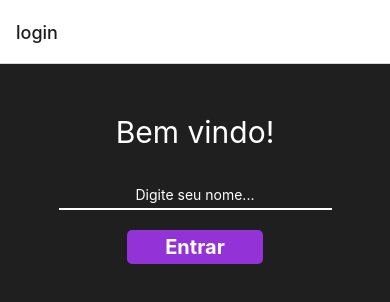
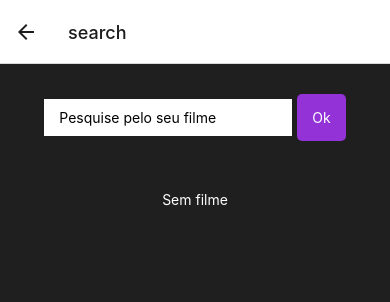
Before and after one commit to CodeParadise07/Sessao_Filme_Android, a React Native app: screen /search in a window 390 px wide. Shown: the top 302 px of the page. Built offline with nearby package versions, Linux system fonts and the light colour scheme.

Commit message:
Implemented movie search function

```diff
--- a/components/Box/index.tsx
+++ b/components/Box/index.tsx
@@ -20,7 +20,6 @@ export function Box(data: any) {
           style={style.banner}
           source={{ uri: `${image_path}${data.data.poster_path}` }}
         />
-        <Text style={style.titleHot}>&#128293;</Text>
       </View>
     </TouchableOpacity>
   );
--- a/components/BoxRated/index.tsx
+++ b/components/BoxRated/index.tsx
@@ -16,6 +16,7 @@ export function BoxRated(data: any) {
     <TouchableOpacity onPress={handleClick}>
       <View style={style.container}>
         <Image
+          resizeMode="cover"
           style={style.banner}
           source={{ uri: `${image_path}${data.data.backdrop_path}` }}
         />
--- a/package.json
+++ b/package.json
@@ -22,8 +22,9 @@
     "react-native-screens": "~3.18.0",
     "react-native-vector-icons": "^9.2.0",
     "react-native-web": "~0.18.7",
-    "react-native-webview": "^11.26.1",
-    "react-native-youtube-iframe": "^2.2.2"
+    "react-native-webview": "11.23.1",
+    "react-native-youtube-iframe": "^2.2.2",
+    "react-tsparticles": "^2.9.3"
   },
   "devDependencies": {
     "@babel/core": "^7.19.3",
--- a/pages/Home/Style.ts
+++ b/pages/Home/Style.ts
@@ -5,6 +5,20 @@ export const style = StyleSheet.create({
     flex: 1,
     backgroundColor: "#1f1f1f",
     color: "#fff",
+  },
+  bgSearch: {
+    width: "100%",
+    display: "flex",
+    flexDirection: "row",
+    alignItems: "center",
+    paddingVertical: 20,
+    paddingHorizontal: 10,
+    borderBottomColor: "#fff",
+    borderBottomWidth: 1,
+  },
+  searchTitle: {
+    color: "#fff",
+    marginLeft: 10,
   },
   title: {
     color: "#fff",
--- a/pages/Home/home.tsx
+++ b/pages/Home/home.tsx
@@ -11,8 +11,17 @@ import { Box } from "../../components/Box";
 import { BoxRated } from "../../components/BoxRated";
 import { useNavigation } from "@react-navigation/native";
 import { style } from "./Style";
+import Icon from "react-native-vector-icons/Feather";
 
 export function Home() {
+  //UseStates
+  const [popular, setPopular] = useState([]);
+  const [topRated, setTopRated] = useState([]);
+  const [recommedation, setRecommendation] = useState<recommedationAPI>({
+    backdrop_path: "",
+  });
+  const [shortly, setShortly] = useState([]);
+
   useEffect(() => {
     fetch(
       `https://api.themoviedb.org/3/movie/popular?api_key=dfe68602b34df2dbb9c6c15dcfea7dfe&language=pt-BR&page=1`
@@ -31,18 +40,17 @@ export function Home() {
     )
       .then((response) => response.json())
       .then((data) => setRecommendation(data));
+
+    fetch(
+      `https://api.themoviedb.org/3/movie/upcoming?api_key=dfe68602b34df2dbb9c6c15dcfea7dfe&language=pt-BR&page=1`
+    )
+      .then((response) => response.json())
+      .then((data) => setShortly(data.results));
   }, []);
 
   interface recommedationAPI {
     backdrop_path: String;
   }
-
-  //UseStates
-  const [popular, setPopular] = useState([]);
-  const [topRated, setTopRated] = useState([]);
-  const [recommedation, setRecommendation] = useState<recommedationAPI>({
-    backdrop_path: "",
-  });
 
   //Pegar numero aleatorio
   let randomMovie = Math.ceil(Math.random() * 1000);
@@ -58,10 +66,17 @@ export function Home() {
       id: randomMovie,
     });
   }
+  function handleSearch() {
+    navigation.navigate("search");
+  }
 
   return (
     <ScrollView>
       <View style={style.container}>
+        <TouchableOpacity style={style.bgSearch} onPress={handleSearch}>
+          <Icon name="search" size={25} color="#fff" />
+          <Text style={style.searchTitle}>Pesquisar</Text>
+        </TouchableOpacity>
         <View>
           <Text style={style.title}>Recomendação</Text>
           <View>
@@ -97,6 +112,18 @@ export function Home() {
             }}
           ></FlatList>
         </View>
+
+        <View>
+          <Text style={style.title}>Novos filmes!</Text>
+          <FlatList
+            horizontal={true}
+            data={shortly}
+            ListEmptyComponent={() => <Text>Ninguem chegou</Text>}
+            renderItem={({ item }) => {
+              return <Box isFire={false} data={item} />;
+            }}
+          ></FlatList>
+        </View>
       </View>
     </ScrollView>
   );
--- /dev/null
+++ b/pages/Search/index.tsx
@@ -0,0 +1,52 @@
+import {
+  Text,
+  View,
+  TextInput,
+  TouchableOpacity,
+  FlatList,
+} from "react-native";
+import { Style } from "./style";
+import { useEffect, useState } from "react";
+import { Box } from "../../components/Box";
+
+export function Search() {
+  const [movie, setMovie] = useState("");
+  const [listMovie, setListMovie] = useState([]);
+
+  function createListMovie() {
+    const API = `https://api.themoviedb.org/3/search/movie?api_key=dfe68602b34df2dbb9c6c15dcfea7dfe&language=pt-BR&query=${movie}&page=1&include_adult=false`;
+
+    fetch(API)
+      .then((response) => response.json())
+      .then((data) => setListMovie(data.results));
+  }
+
+  return (
+    <View style={Style.Container}>
+      <View style={Style.containerSearch}>
+        <TextInput
+          style={Style.InputStyle}
+          placeholder="Pesquise pelo seu filme"
+          placeholderTextColor="#000"
+          value={movie}
+          onChangeText={(e) => {
+            setMovie(e);
+          }}
+        />
+        <TouchableOpacity style={Style.buttonSearch} onPress={createListMovie}>
+          <Text style={Style.title}>Ok</Text>
+        </TouchableOpacity>
+      </View>
+
+      <View style={Style.containerMovie}>
+        <FlatList
+          data={listMovie}
+          ListEmptyComponent={() => <Text style={Style.title}>Sem filme</Text>}
+          renderItem={({ item }) => {
+            return <Box isFire={false} data={item} />;
+          }}
+        ></FlatList>
+      </View>
+    </View>
+  );
+}
--- /dev/null
+++ b/pages/Search/style.ts
@@ -0,0 +1,45 @@
+import { StyleSheet } from "react-native";
+
+export const Style = StyleSheet.create({
+  Container: {
+    backgroundColor: "#1F1F1F",
+    flex: 1,
+    padding: 30,
+  },
+  InputStyle: {
+    paddingHorizontal: 15,
+    paddingVertical: 10,
+    backgroundColor: "#fff",
+  },
+  containerSearch: {
+    display: "flex",
+    flexDirection: "row",
+    alignItems: "center",
+    justifyContent: "center",
+  },
+  title: {
+    color: "#fff",
+  },
+  InfoTitle: {
+    color: "#fff",
+    textAlign: "center",
+    marginBottom: 30,
+    fontSize: 30,
+    textTransform: "uppercase",
+    letterSpacing: 1.2,
+    fontWeight: "bold",
+  },
+  buttonSearch: {
+    backgroundColor: "#9332D6",
+    padding: 15,
+    marginLeft: 5,
+    borderRadius: 5,
+  },
+
+  containerMovie: {
+    display: "flex",
+    alignItems: "center",
+    marginTop: 50,
+    flex: 1,
+  },
+});
--- a/routes/index.tsx
+++ b/routes/index.tsx
@@ -4,6 +4,7 @@ import { createNativeStackNavigator } from "@react-navigation/native-stack";
 import { Home } from "../pages/Home/home";
 import { Login } from "../pages/Login";
 import { ContainerMovie } from "../pages/ContainerMovie";
+import { Search } from "../pages/Search";
 
 const Stack = createNativeStackNavigator();
 
@@ -14,6 +15,7 @@ export function AppRoutes() {
         <Stack.Screen name="login" component={Login} />
         <Stack.Screen name="Home" component={Home} />
         <Stack.Screen name="movie" component={ContainerMovie} />
+        <Stack.Screen name="search" component={Search} />
       </Stack.Navigator>
     </NavigationContainer>
   );
```
Also changed, not shown: 1 other file (tests, documents, lock files or other folders).
